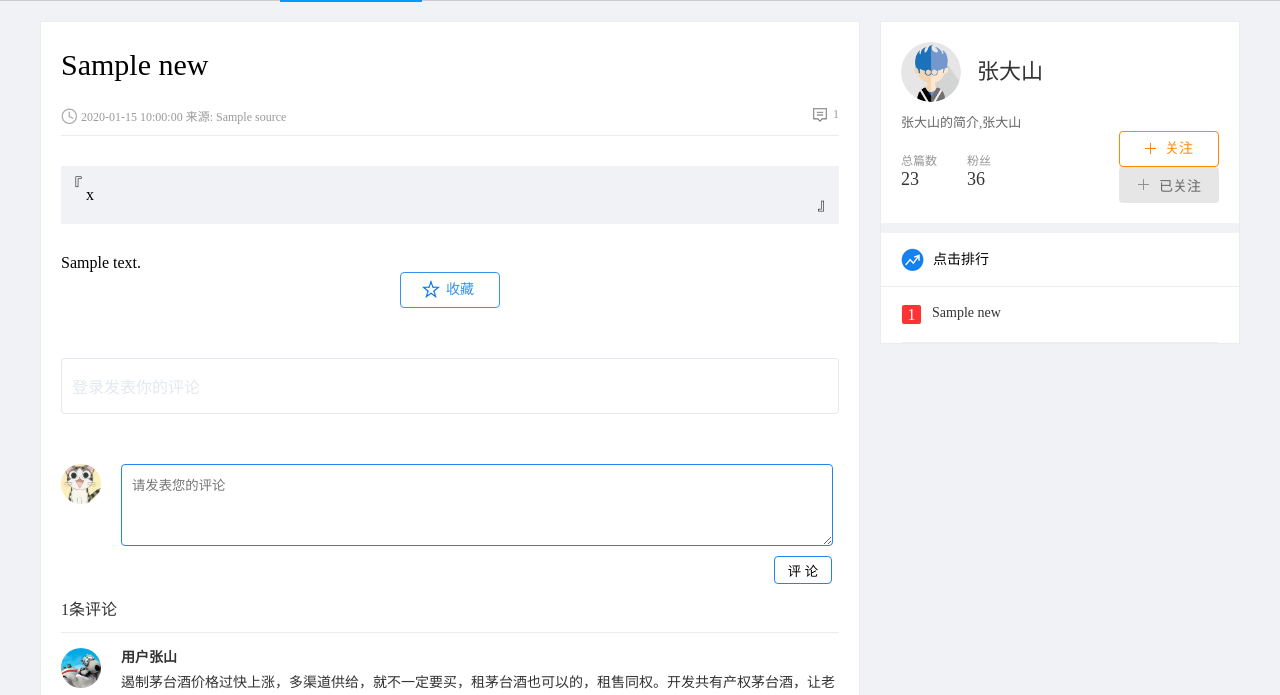
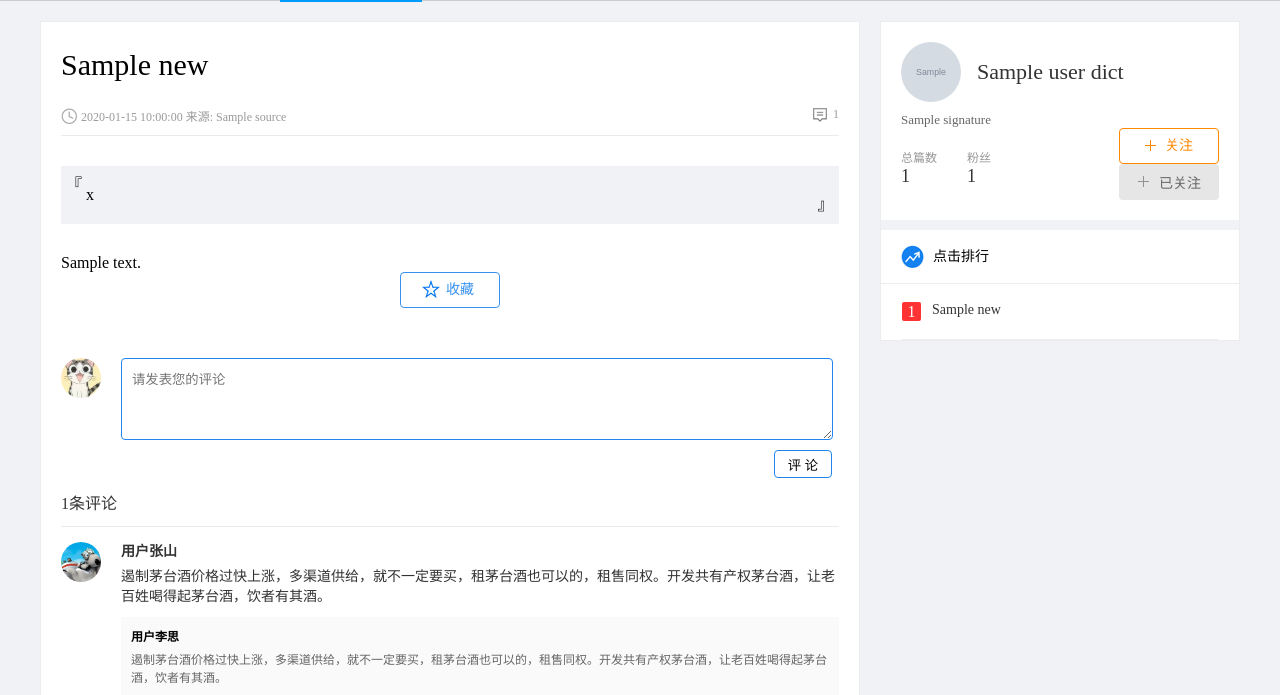
Before and after one commit to haczfdx/information, a Flask app: template info/templates/news/detail.html in a window 1280 px wide. Shown: the part 59-754 px from the top of the page. Run offline with Flask 2, Linux system fonts and the light colour scheme; the template is opened without the code that fills it: most values are stand-ins (such as "Sample title", 1, 10 or a date in 2020); grey boxes marked "Sample" are stand-in pictures; parts of the project's set-up code (start-up, migrations or seed data) failed here and were passed over; some libraries are stand-ins or nearby versions.

Commit message:
新闻页面的人物信息制作

```diff
--- a/info/models.py
+++ b/info/models.py
@@ -74,6 +74,7 @@ class User(BaseModel, db.Model):
             "id": self.id,
             "nick_name": self.nick_name,
             "avatar_url": constants.QINIU_DOMIN_PREFIX + self.avatar_url if self.avatar_url else "",
+            "this_avatar_url": self.avatar_url,
             "mobile": self.mobile,
             "gender": self.gender if self.gender else "MAN",
             "signature": self.signature if self.signature else "",
--- a/info/templates/news/base.html
+++ b/info/templates/news/base.html
@@ -37,7 +37,7 @@
                 <img src="{% if data.user_dict.avatar_url == None %}
                     ../../static/news/images/person01.png
                     {% else %}
-                    ../../static/news/images/headImage/{{ data.user_dict.avatar_url }}
+                    ../../static/news/images/headImage/{{ data.user_dict.this_avatar_url }}
 {#                    static/news/images/headImage/a36a08a65f1234e5774a13a755e84db0.jpg#}
 
                     {% endif %}" class="lgin_pic">
@@ -79,7 +79,7 @@
             {#                {% endfor %}#}
             {#            过滤器的方式#}
             {% for news in data.news_list %}
-                <li><span class="{{ loop.index | rank_class }}">{{ loop.index }}</span><a href="news/{{ news.id }}">{{ news.title }}</a></li>
+                <li><span class="{{ loop.index | rank_class }}">{{ loop.index }}</span><a href="/news/{{ news.id }}">{{ news.title }}</a></li>
             {% endfor %}
         </ul>
 
--- a/info/templates/news/detail.html
+++ b/info/templates/news/detail.html
@@ -33,10 +33,7 @@
              <a href="javascript:;" class="collection block-center" news_id="{{ data.news_data.id }}">收藏</a>
         {% endif %}
 
-
-        <div class="comment_form_logout">
-            登录发表你的评论
-        </div>
+         {% if data.user_dict %}
 
         <form action="" class="comment_form">
             <div class="person_pic">
@@ -45,6 +42,13 @@
             <textarea placeholder="请发表您的评论" class="comment_input"></textarea>
             <input type="submit" name="" value="评 论" class="comment_sub">
         </form>
+
+         {% else %}
+              <div class="comment_form_logout">
+            登录发表你的评论
+        </div>
+        {% endif %}
+
 
 
         <div class="comment_count">
@@ -138,13 +142,22 @@
 {% endblock %}
 
 {% block author %}
-    <div class="author_card">
-        <a href="#" class="author_pic"><img src="../../static/news/images/user_pic.png" alt="author_pic"></a>
-        <a href="#" class="author_name">张大山</a>
-        <div class="author_resume">张大山的简介,张大山</div>
-        <div class="writings"><span>总篇数</span><b>23</b></div>
-        <div class="follows"><span>粉丝</span><b>36</b></div>
+    {% if data.user_dict %}
+         <div class="author_card">
+        <a href="#" class="author_pic"><img src="{% if data.user_dict.avatar_url == None %}
+                    ../../static/news/images/person01.png
+                    {% else %}
+                    ../../static/news/images/headImage/{{ data.user_dict.this_avatar_url }}
+{#                    static/news/images/headImage/a36a08a65f1234e5774a13a755e84db0.jpg#}
+
+                    {% endif %}"></a>
+        <a href="#" class="author_name">{{ data.user_dict.nick_name }}</a>
+        <div class="author_resume">{{ data.user_dict.signature }}</div>
+        <div class="writings"><span>总篇数</span><b>{{ data.user_dict.news_count }}</b></div>
+        <div class="follows"><span>粉丝</span><b>{{ data.user_dict.followers_count }}</b></div>
         <a href="javascript:;" class="focus fr">关注</a>
         <a href="javascript:;" class="focused fr"><span class="out">已关注</span><span class="over">取消关注</span></a>
     </div>
+    {% endif %}
+
 {% endblock %}
--- a/info/utils/common.py
+++ b/info/utils/common.py
@@ -1,9 +1,11 @@
 """定义一个自定义的工具扩展"""
 import functools
 
-from flask import session, current_app, g
+from flask import session, current_app, g, jsonify, abort
 
+from info import db
 from info.models import User
+from info.utils.response_code import RET
 
 
 def rank_class(index):
@@ -35,3 +37,16 @@ def user_login_status(f):
         g.user = user
         return f(*args, **kwargs)
     return wapper
+
+
+def commit(json=True, status=404):
+    # 手动提交数据
+    try:
+        db.session.commit()
+    except Exception as e:
+        db.session.rollback()
+        current_app.logger.error(e)
+        if json:
+            return jsonify(errno=RET.OK, errmsg="数据提交错误")
+        else:
+            abort(status)
```
Also changed, not shown: info/moduels/news/views.py (+17 -10 lines).
